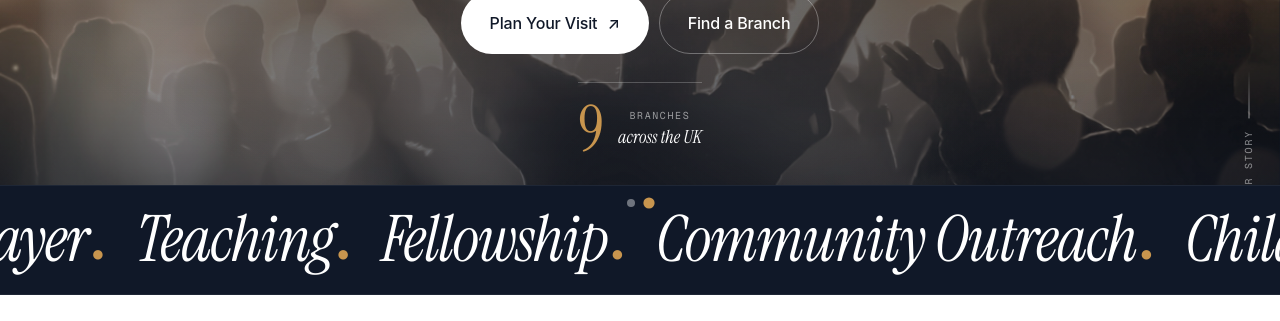
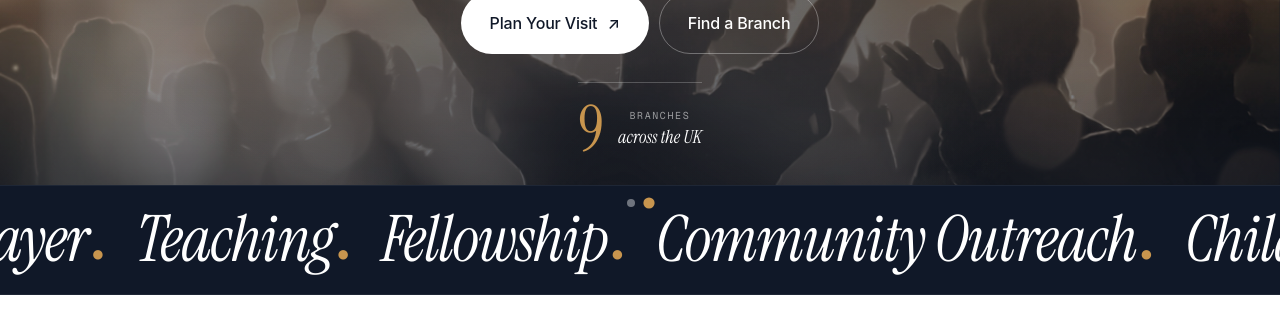
Before and after one commit to ourjesuslives2026/ourjesuslives, a React (Vite) app: page / in a window 1280 px wide. Shown: the part 544-865 px from the top of the page. Built offline with nearby package versions, Linux system fonts and the light colour scheme; a web font is replaced by a local one.

Commit message:
Remove 'Scroll · Our Story' label from hero section
Co-Authored-By: Claude Sonnet 4.6 <noreply@anthropic.com>

```diff
--- a/src/components/Hero.jsx
+++ b/src/components/Hero.jsx
@@ -111,7 +111,6 @@ export default function Hero() {
         ))}
       </div>
 
-      <span className="hero__scroll">Scroll · Our Story</span>
 
       <div className="marquee" aria-hidden="true">
         <div className="marquee__track">
```
